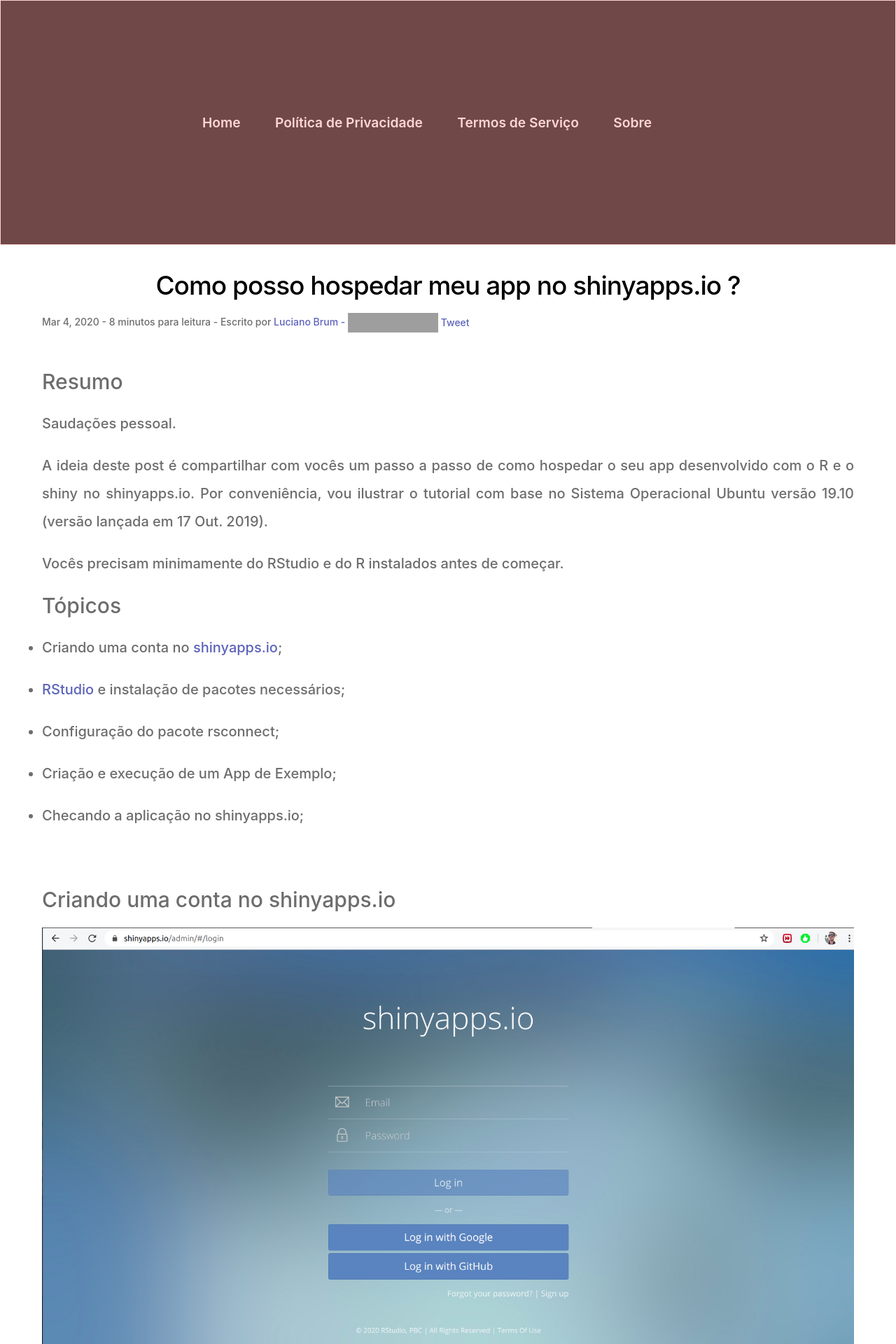
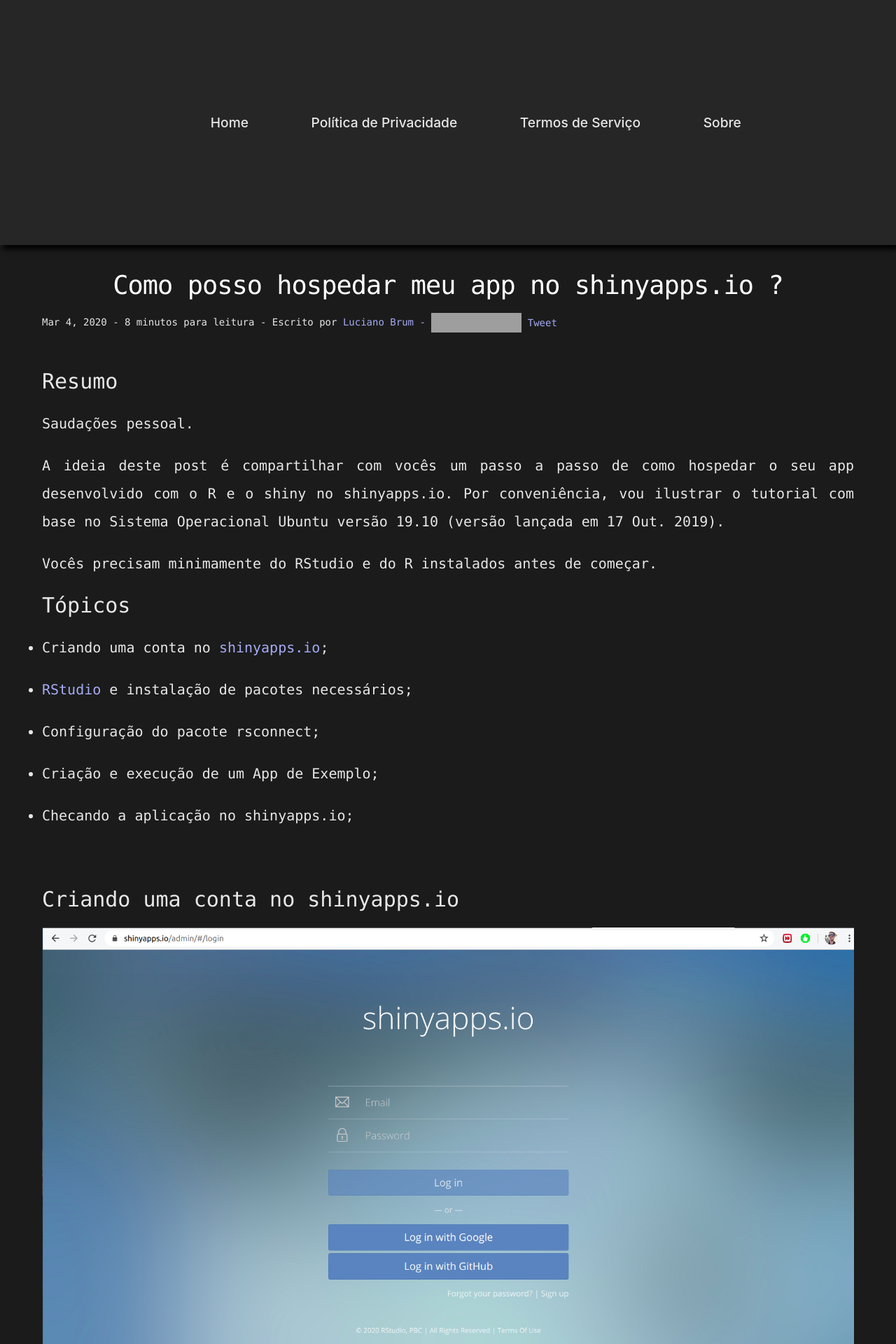
Before and after one commit to Lubrum/Lubrum.github.io, a Jekyll site: the page built from _posts/2020-03-03-shiny-io.markdown, in a window 1280 px wide. Shown: the top 1920 px of the page at 70% size. Built offline with Jekyll 4.4.1, drawn with Linux system fonts in a browser that asks for light colours; some web fonts are replaced; comment, search, counter and statistics services are not loaded; some of the changed text lies outside the part shown; grey boxes are pictures that could not be loaded.

Commit message:
layout main change to enomorphism

```diff
--- a/_includes/header.html
+++ b/_includes/header.html
@@ -5,17 +5,7 @@
 
     {%- if page_paths -%}
 
-    <nav class="site-nav">
       <button class="openbtn" onclick="openNav()">☰</button>
-      <!--<input type="checkbox" id="nav-trigger" class="nav-trigger" />
-        <label for="nav-trigger">
-          <span class="menu-icon">
-            <svg viewBox="0 0 18 15" width="18px" height="15px">
-              <path d="M18,1.484c0,0.82-0.665,1.484-1.484,1.484H1.484C0.665,2.969,0,2.304,0,1.484l0,0C0,0.665,0.665,0,1.484,0 h15.032C17.335,0,18,0.665,18,1.484L18,1.484z M18,7.516C18,8.335,17.335,9,16.516,9H1.484C0.665,9,0,8.335,0,7.516l0,0 c0-0.82,0.665-1.484,1.484-1.484h15.032C17.335,6.031,18,6.696,18,7.516L18,7.516z M18,13.516C18,14.335,17.335,15,16.516,15H1.484 C0.665,15,0,14.335,0,13.516l0,0c0-0.82,0.665-1.483,1.484-1.483h15.032C17.335,12.031,18,12.695,18,13.516L18,13.516z"/>
-            </svg>
-          </span>
-        </label>
-      -->
         <ul class="trigger">
           {%- for path in page_paths -%}
             {%- assign my_page = site.pages | where: "path", path | first -%}
@@ -26,7 +16,6 @@
             {%- endif -%}
           {%- endfor -%}
         </ul>
-      </nav>
     {%- endif -%}
 
 </header>
--- a/_layouts/home.html
+++ b/_layouts/home.html
@@ -30,6 +30,7 @@
         </li>
       {%- endfor -%}
     </ul>
+    <br>
   </article>
   {%- endif -%}
 </div>
--- a/_sass/minima.scss
+++ b/_sass/minima.scss
@@ -2,7 +2,9 @@
 
 // Define defaults for each variable.
 
-$base-font-family: -apple-system, BlinkMacSystemFont, "Roboto Light", Roboto, Helvetica, Arial, sans-serif, "Apple Color Emoji", "Segoe UI Emoji", "Segoe UI Symbol" !default;
+$base-font-family: Consolas,Monaco,Andale Mono,Ubuntu Mono,monospace !default;
+$index-font-family: -apple-system, BlinkMacSystemFont, "Roboto Light", Roboto, Helvetica, Arial, sans-serif, "Apple Color Emoji", "Segoe UI Emoji", "Segoe UI Symbol" !default;
+
 $base-font-size:   20px !default; //16
 $base-font-weight: 500 !default; //400
 $small-font-size:  $base-font-size * 0.7 !default;
@@ -10,8 +12,8 @@
 
 $spacing-unit:     30px !default;
 
-$text-color:       rgb(109, 109, 109) !default;
-$background-color: #ffffff !default;
+$text-color:       rgb(231, 231, 231) !default;
+$background-color: #262626 !default;
 $brand-color:      #2a7ae2 !default;
 
 $grey-color:       #828282 !default;
--- a/_sass/minima/_base.scss
+++ b/_sass/minima/_base.scss
@@ -82,10 +82,7 @@
 
 a {
   text-decoration: none;
-  -webkit-transition: all 1.5s;
-  -moz-transition: all 1.5s;
-  transition: all 1.5s;
-  color: rgb(93, 99, 187);
+  color: rgb(165, 170, 243);
 
   &:hover {
     color: #ff0000;
@@ -124,9 +121,8 @@
 pre,
 code {
   @include relative-font-size(0.9375);
-  border: 1px solid $grey-color-light;
-  border-radius: 3px;
-  background-color: #eef;
+  color: rgb(68, 148, 36);
+  background-color: rgb(0, 0, 0);
 }
 
 code {
@@ -136,7 +132,9 @@
 pre {
   padding: 8px 12px;
   overflow-x: auto;
-
+  box-shadow:
+    #000000 4px 4px 8px,
+    #4d4d4d -4px -4px 8px;
   > code {
     border: 0;
     padding-right: 0;
--- a/_sass/minima/_layout.scss
+++ b/_sass/minima/_layout.scss
@@ -12,33 +12,27 @@
   //### header ###//
 
   .site-header {
-    border: 0.5px solid #ffd6d6;
-    background: #704848;
+    background: $background-color;
     grid-column: 1;
     grid-row: 1 / 2;
     position: relative;
+    font-family: $index-font-family;
+    box-shadow:
+      #000000 4px 6px 8px,
+      #4d4d4d -4px -4px 8px;
+      z-index: 2;
   }
 
   .openbtn {
     display: none;
   }
 
-  .site-nav {
-    position: relative;
-    margin-left: 1%;
-    margin-right: 1%;
-    height: 90%;
-    left: 0%;
-    top: 5%;
-    font-weight: 600;
-  }
-
   .trigger{
     position: absolute;
+    width: 70%;
     left: 20%;
     display: inline-flex;
     align-items: center;
-    text-align: center;
     height: 100%;
   }
 
@@ -51,10 +45,7 @@
   .page-link {
     white-space: nowrap;
     font-size: 1.5vw;
-    color: #ffd6d6;
-    -webkit-transition: all 1.5s;
-    -moz-transition: all 1.5s;
-    transition: all 1.5s;
+    color: $text-color;
     &:not(:last-child) {
       margin-right: 60px;
     }
@@ -63,20 +54,30 @@
     }
   }
 
+  .nav-buttons a {
+    display: block;
+  }
+
 //### footer (in laptop turns into navigation menu) ###//
 
   .navigation-menu {
     display: grid;
-    grid-template-columns: 33% 33% 34%;
     grid-row: 3 / 4;
-    color: #ffd6d6;
-    border: 0.5px solid #ffd6d6;
-    border-top: none;
-    background: #704848;
+    grid-template-columns: 25% 25% 25% 25%;
+    grid-template-rows: 50% 50%;
+    grid-template-areas:
+      "header header header header"
+      "col1 col2 col3 col4";
+    color: $text-color;
+    background: $background-color;
+    box-shadow:
+      #000000 4px 4px 8px,
+      #4d4d4d -4px -4px 8px;
     text-align: center;
     z-index: 1;
     padding: 10px 0;
     align-items: center;
+    font-family: $index-font-family;
     -webkit-transition: all 0.5s ease-in-out;
     -moz-transition: all 0.5s ease-in-out;
     -o-transition: all 0.5s ease-in-out;
@@ -88,8 +89,7 @@
   }
 
   .author-name {
-    grid-column: 1 / 2;
-    color: #ffd6d6;
+    display: none;
   }
 
   .author-description, .author-email, .profile-pic, .box {
@@ -98,16 +98,17 @@
 
   .contact-list,
   .social-media-list {
-    grid-column: 3 / 4;
-    grid-row: 1;
+    grid-column: 1 / 5;
+    grid-row: 2 / 3;
   }
 
   .social-description {
-    font-size: 15px;
-    grid-column: 2 / 3;
+    font-size: 1.5vw;
+    grid-column: 1 / 5;
+    grid-row: 1 / 2;
     margin-right: $spacing-unit / 3;
     margin-left: $spacing-unit / 3;
-    color: #ffd6d6;
+    color: $text-color;
   }
 
   #instagram {
@@ -141,7 +142,7 @@
 
   .svg-icon {
     width: 25px;
-    height: 15px;
+    height: 20px;
     fill: #8f8f8f;
   }
 
@@ -170,11 +171,13 @@
     -moz-transition: all 0.5s ease-in-out;
     -o-transition: all 0.5s ease-in-out;
     transition: all 0.5s ease-in-out;
+    background-color: #1b1b1b;
   }
 
   .home {
-    background-color: #381C29;
-    height: 100%;
+    position: relative;
+    min-height: 100vh;
+    background-color: #1b1b1b;
   }
 
   .home .post{
@@ -202,12 +205,12 @@
     text-align: center;
     font-weight: 1000;
     line-height: 1;
-    color: #ffd6d6;
+    color: $text-color;
   }
 
   .post-home-subtitle {
     @include relative-font-size(0.8);
-    color: #ffd6d6;
+    color: $text-color;
     padding-right: $spacing-unit;
     padding-left: $spacing-unit;
     display: block;
@@ -222,15 +225,20 @@
     margin-right: $spacing-unit;
     position: relative;
     left: 0%;
-    background: #704848;
     height: 30px;
     border-radius: 30px;
     padding: 10px;
-    border-color: #000000;
-    border-width: 2px;
-    border-style: solid;
+    background-color: $background-color;
     transition: 0.5s;
-
+    box-shadow:
+    0px 0px 0px 0px rgba(54, 54, 54, 0.6),
+    0px 0px 0px 0px rgba(56, 56, 56, 0.6),
+    0px 0px 0px 0px #0001,
+    0px 0px 0px 0px #0001,
+    inset -2px -2px 20px 0px rgba(167, 167, 167, 0.6),
+    inset -5px -5px 6px 0px rgba(34, 34, 34, 0.6),
+    inset 8px 8px 20px 0px #0003,
+    inset 5px 5px 6px 0px #0001;
     &:hover {
       background: #ffffff;
     }
@@ -249,14 +257,14 @@
     line-height: 40px;
     height: 100%;
     width: 85%;
-    color: #ffd6d6;
+    color: $text-color;
     &:hover{
       color: black;
     }
   }
 
   input::-webkit-input-placeholder {
-    color: #ffd6d6;
+    color: $text-color;
   }
 
   input:hover::-webkit-input-placeholder {
@@ -264,7 +272,7 @@
   }
 
   input::placeholder {
-    color: #ffd6d6;
+    color: $text-color;
   }
 
   input:hover::placeholder {
@@ -292,27 +300,29 @@
 // End of searchBox Code //
 
   .post-list {
+    margin-left: 15px;
+    margin-right: 15px;
     list-style: none;
   }
 
   .post-li {
-    border-top: 0.5px solid #ffd6d6;
-    background-color: #381C29;
-    border-width: 1px;
-    color: #ffd6d6;
     padding-top: 15px;
     padding-bottom: 15px;
     padding-left: 40px;
     padding-right: 40px;
+    margin-top: 20px;
     text-align: justify;
     -webkit-transition: all 1.5s;
     -moz-transition: all 1.5s;
     transition: all 1.5s;
+    background-color: $background-color;
+    box-shadow:
+      #000000 4px 4px 8px,
+      #4d4d4d -4px -4px 8px;
+    font-family: $index-font-family;
+
     &:hover {
-      color: #7e8bff;
-    }
-    &:last-child {
-      border-bottom: 0.5px solid #ffd6d6;
+      color: #b1b9fc;
     }
   }
 
@@ -323,12 +333,67 @@
   .post-link {
     @include relative-font-size(1);
     text-decoration: none;
+    color: $text-color;
     -webkit-transition: all 1.5s;
     -moz-transition: all 1.5s;
     transition: all 1.5s;
-    color: #ffd6d6;
     &:hover {
-      color: #5371e1;
+      -webkit-animation:rainbow2 15s infinite;
+      -ms-animation:rainbow2 15s infinite;
+      -o-animation:rainbow2 15s infinite;
+      animation:rainbow2 15s infinite;
+        @-webkit-keyframes rainbow2 {
+        0% {color: #ff0000;}
+        10% {color: #ff8000;}
+        20% {color: #ffff00;}
+        30% {color: #80ff00;}
+        40% {color: #00ff00;}
+        50% {color: #00ff80;}
+        60% {color: #00ffff;}
+        70% {color: #0080ff;}
+        80% {color: #0000ff;}
+        90% {color: #8000ff;}
+        100% {color: #ff0080;}
+        }
+        @-ms-keyframes rainbow {
+        0% {color: #ff0000;}
+        10% {color: #ff8000;}
+        20% {color: #ffff00;}
+        30% {color: #80ff00;}
+        40% {color: #00ff00;}
+        50% {color: #00ff80;}
+        60% {color: #00ffff;}
+        70% {color: #0080ff;}
+        80% {color: #0000ff;}
+        90% {color: #8000ff;}
+        100% {color: #ff0080;}
+        }
+        @-o-keyframes rainbow {
+        0% {color: #ff0000;}
+        10% {color: #ff8000;}
+        20% {color: #ffff00;}
+        30% {color: #80ff00;}
+        40% {color: #00ff00;}
+        50% {color: #00ff80;}
+        60% {color: #00ffff;}
+        70% {color: #0080ff;}
+        80% {color: #0000ff;}
+        90% {color: #8000ff;}
+        100% {color: #ff0080;}
+        }
+        @keyframes rainbow {
+        0% {color: #ff0000;}
+        10% {color: #ff8000;}
+        20% {color: #ffff00;}
+        30% {color: #80ff00;}
+        40% {color: #00ff00;}
+        50% {color: #00ff80;}
+        60% {color: #00ffff;}
+        70% {color: #0080ff;}
+        80% {color: #0000ff;}
+        90% {color: #8000ff;}
+        100% {color: #ff0080;}
+        }
     }
     span, h3, h6 {
       display: block;
@@ -354,7 +419,7 @@
     @include relative-font-size(1.85);
     letter-spacing: -1px;
     line-height: 1.5;
-    color: black;
+    color: white;
     @include media-query($on-laptop) {
       @include relative-font-size(1.85);
     }
@@ -362,15 +427,6 @@
 
   .post-content {
     margin-bottom: $spacing-unit;
-    h2 {
-      color: black;
-    }
-    h3 {
-      color: black;
-    }
-    h4 {
-      color: #9a9a9a;
-    }
   }
 
   //Source: https://fonts.googleapis.com/icon?family=Material+Icons
@@ -432,11 +488,10 @@
       content: attr(data-content);
       position: relative;
       display: inline-block;
-      color: black;
       padding: 0 .5em;
       line-height: 1.5em;
-      color: $title;
-      background-color: white;
+      color: white;
+      background-color: #1b1b1b;
     }
   }
 
@@ -554,13 +609,10 @@
     background-color: #444;
   }
 
-  .trigger{
-    left: 23%;
-  }
 
   .navigation-menu {
     grid-template-columns: 1fr;
-    grid-template-rows: 50px 20% 40px 40px 15% 40px 40px 1fr;
+    grid-template-rows: 50px 20% 10% 10% 15% 40px 40px 1fr;
     position: fixed;
     width: 16%;
     height: 100%;
@@ -594,28 +646,36 @@
   }
 
   .box{
-    margin: auto;
-    display: inline;
-    grid-column: 1 / 2;
+    position: relative;
+    left: 25%;
+    display: inline-block;
     grid-row: 2 / 3;
-    height: 100%;
+    width: 50%;
+    height: auto;
     overflow: hidden;
     align-items: center;
+    border-radius: 10% 10% 10% 10% / 10% 10% 10% 10%;
+    box-shadow:
+    #000000 8px 12px 20px,
+    #4d4d4d -4px -4px 20px;
   }
 
   .profile-pic {
-    -webkit-transition: all .5s ease;
-    -moz-transition: all .5s ease;
-    -o-transition: all .5s ease;
-    transition: all .5s ease;
-    display: inline;
-    max-width: 100%;
-    max-height: 100%;
+    -webkit-transition: all .2s ease;
+    -moz-transition: all .2s ease;
+    -ms-transition: all .2s ease;
+    -o-transition: all .2s ease;
+    transition: all .2s ease;
+    display: block;
+    box-shadow:
+      #000000 4px 4px 8px,
+      #4d4d4d -4px -4px 8px;
     &:hover{
-        -webkit-transform: scale(1.3);
-        -moz-transform: scale(1.3);
-        -o-transform: scale(1.3);
-        transform: scale(1.3);
+      -webkit-transform:scale(1.3); /* Safari and Chrome */
+      -moz-transform:scale(1.3); /* Firefox */
+      -ms-transform:scale(1.3); /* IE 9 */
+      -o-transform:scale(1.3); /* Opera */
+      transform:scale(1.3);
     }
   }
 
@@ -626,16 +686,78 @@
   }
 
   .social-description {
+    font-size: 15px;
     grid-column: 1 / 2;
     grid-row: 6 / 7;
     margin-right: $spacing-unit / 3;
     margin-left: $spacing-unit / 3;
-    color: #ffd6d6;
+    color: $text-color;
   }
 
   .author-name {
+    display: block;
+    font-size: 25px;
     grid-row: 3 / 4;
-    color: #ffd6d6;
+    color: $text-color;
+
+    &:hover {
+      -webkit-animation:rainbow 5s infinite;
+      -ms-animation:rainbow 5s infinite;
+      -o-animation:rainbow 5s infinite;
+      animation:rainbow 5s infinite;
+        @-webkit-keyframes rainbow {
+        0% {color: #ff0000;font-size: 30px;}
+        10% {color: #ff8000;font-size: 25px;}
+        20% {color: #ffff00;font-size: 15px;}
+        30% {color: #80ff00;font-size: 25px;}
+        40% {color: #00ff00;font-size: 30px;}
+        50% {color: #00ff80;font-size: 25px;}
+        60% {color: #00ffff;font-size: 15px;}
+        70% {color: #0080ff;font-size: 25px;}
+        80% {color: #0000ff;font-size: 30px;}
+        90% {color: #8000ff;font-size: 25px;}
+        100% {color: #ff0080;font-size: 15px;}
+        }
+        @-ms-keyframes rainbow {
+        0% {color: #ff0000;font-size: 30px;}
+        10% {color: #ff8000;font-size: 25px;}
+        20% {color: #ffff00;font-size: 15px;}
+        30% {color: #80ff00;font-size: 25px;}
+        40% {color: #00ff00;font-size: 30px;}
+        50% {color: #00ff80;font-size: 25px;}
+        60% {color: #00ffff;font-size: 15px;}
+        70% {color: #0080ff;font-size: 25px;}
+        80% {color: #0000ff;font-size: 30px;}
+        90% {color: #8000ff;font-size: 25px;}
+        100% {color: #ff0080;font-size: 15px;}
+        }
+        @-o-keyframes rainbow {
+        0% {color: #ff0000;font-size: 30px;}
+        10% {color: #ff8000;font-size: 25px;}
+        20% {color: #ffff00;font-size: 15px;}
+        30% {color: #80ff00;font-size: 25px;}
+        40% {color: #00ff00;font-size: 30px;}
+        50% {color: #00ff80;font-size: 25px;}
+        60% {color: #00ffff;font-size: 15px;}
+        70% {color: #0080ff;font-size: 25px;}
+        80% {color: #0000ff;font-size: 30px;}
+        90% {color: #8000ff;font-size: 25px;}
+        100% {color: #ff0080;font-size: 15px;}
+        }
+        @keyframes rainbow {
+        0% {color: #ff0000;font-size: 30px;}
+        10% {color: #ff8000;font-size: 25px;}
+        20% {color: #ffff00;font-size: 15px;}
+        30% {color: #80ff00;font-size: 25px;}
+        40% {color: #00ff00;font-size: 30px;}
+        50% {color: #00ff80;font-size: 25px;}
+        60% {color: #00ffff;font-size: 15px;}
+        70% {color: #0080ff;font-size: 25px;}
+        80% {color: #0000ff;font-size: 30px;}
+        90% {color: #8000ff;font-size: 25px;}
+        100% {color: #ff0080;font-size: 15px;}
+        }
+    }
   }
 
   .navigation-menu > .author-description{
@@ -646,9 +768,9 @@
     margin-right: $spacing-unit / 2;
     margin-left: $spacing-unit / 2;
     line-height: normal;
-    color: #ffd6d6;
+    color: $text-color;
     &:hover {
-      color: #ffd6d6;
+      color: $text-color;
     }
   }
 
@@ -711,7 +833,7 @@
       color: rgb(53, 167, 167);
     }
     &:hover {
-      color: #ffd6d6;
+      color: $text-color;
     }
   }
 }
--- a/_sass/minima/_syntax-highlighting.scss
+++ b/_sass/minima/_syntax-highlighting.scss
@@ -6,7 +6,7 @@
   @extend %vertical-rhythm;
 
   .highlighter-rouge & {
-    background: #eef;
+    background: rgb(0, 0, 0);
   }
 
   .c     { color: #998; font-style: italic } // Comment
```
Also changed, not shown: js/sidebar.js (+0 -11 lines).
